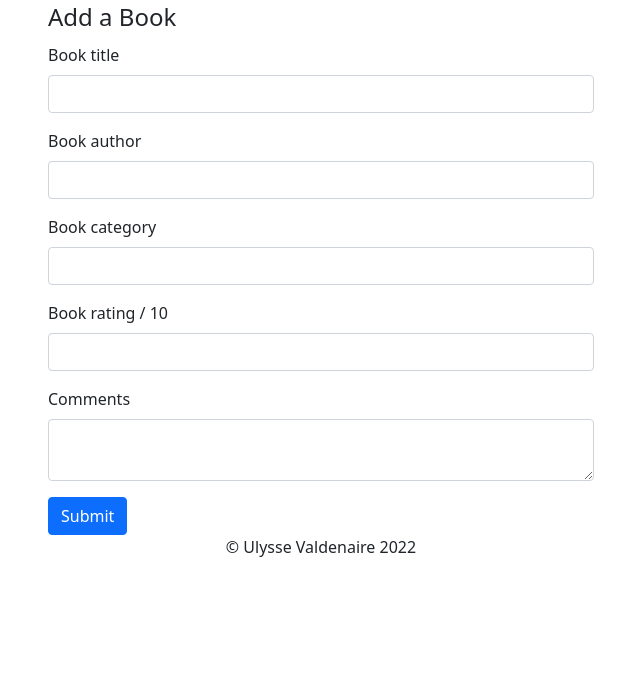
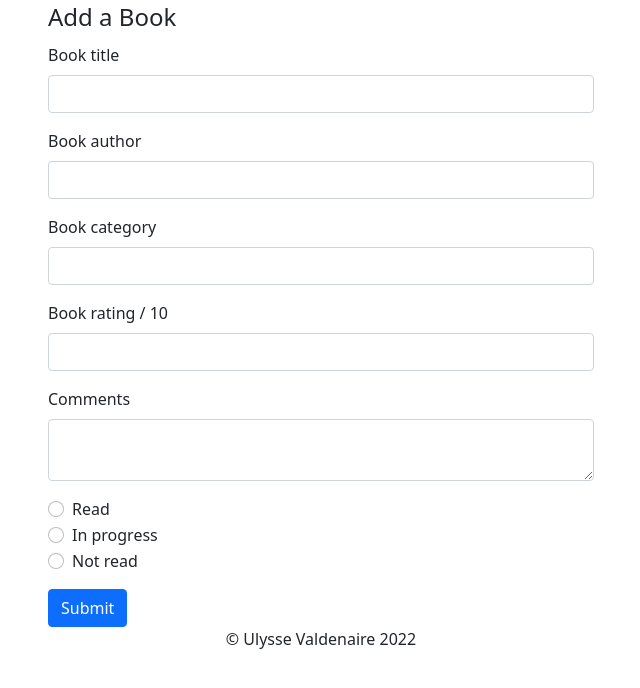
Before and after one commit to UltraViolet33/books-manager-flask, a Flask app: page /showAddBook in a window 1280 px wide. Shown: the part 98-786 px from the top of the page, without its empty margins (319-959 px from the left). Run offline with Flask 2, Linux system fonts and the light colour scheme; the visitor is signed in with stand-in values (Sample User, id 1).

Commit message:
start add status

```diff
--- a/templates/addBook.html
+++ b/templates/addBook.html
@@ -31,6 +31,26 @@
                     <label class="form-label" for="inputComments">Comments</label>
                     <textarea class="form-control" id="inputComments" name="inputComments"></textarea>
                 </div>
+                <div class="my-3">
+                    <div class="form-check">
+                        <input class="form-check-input" type="radio" name="readInput" id="readInput" value="read">
+                        <label class="form-check-label" for="readInput">
+                            Read
+                        </label>
+                    </div>
+                    <div class="form-check">
+                        <input class="form-check-input" type="radio" name="readInput" id="readInput" value="progress">
+                        <label class="form-check-label" for="readInput">
+                            In progress
+                        </label>
+                    </div>
+                    <div class="form-check">
+                        <input class="form-check-input" type="radio" name="readInput" id="readInput" value="not read">
+                        <label class="form-check-label" for="readInput">
+                            Not read
+                        </label>
+                    </div>
+                </div>
                 <button type="submit" class="btn btn-primary">Submit</button>
             </fieldset>
         </form>
--- a/templates/userHome.html
+++ b/templates/userHome.html
@@ -24,6 +24,7 @@
             html += '<div class="">';
             html += `<h4 class='card-title'>Title : ${book.title}</h5>`;
             html += `<h5 class='card-title'>Author : ${book.author}</h5>`;
+            html += `<p>Satus: ${book.status}</p>`
             html += `<div class="d-flex justify-content-evenly">`
             html += `<a class="btn btn-primary" href='/displayEditBook?id=${book.id}'>Edit</a>`;
             html += `<button class="btn btn-warning" onclick="confirmDelete(this)" data-id='${book.id}'>Delete</button>'`;
```
